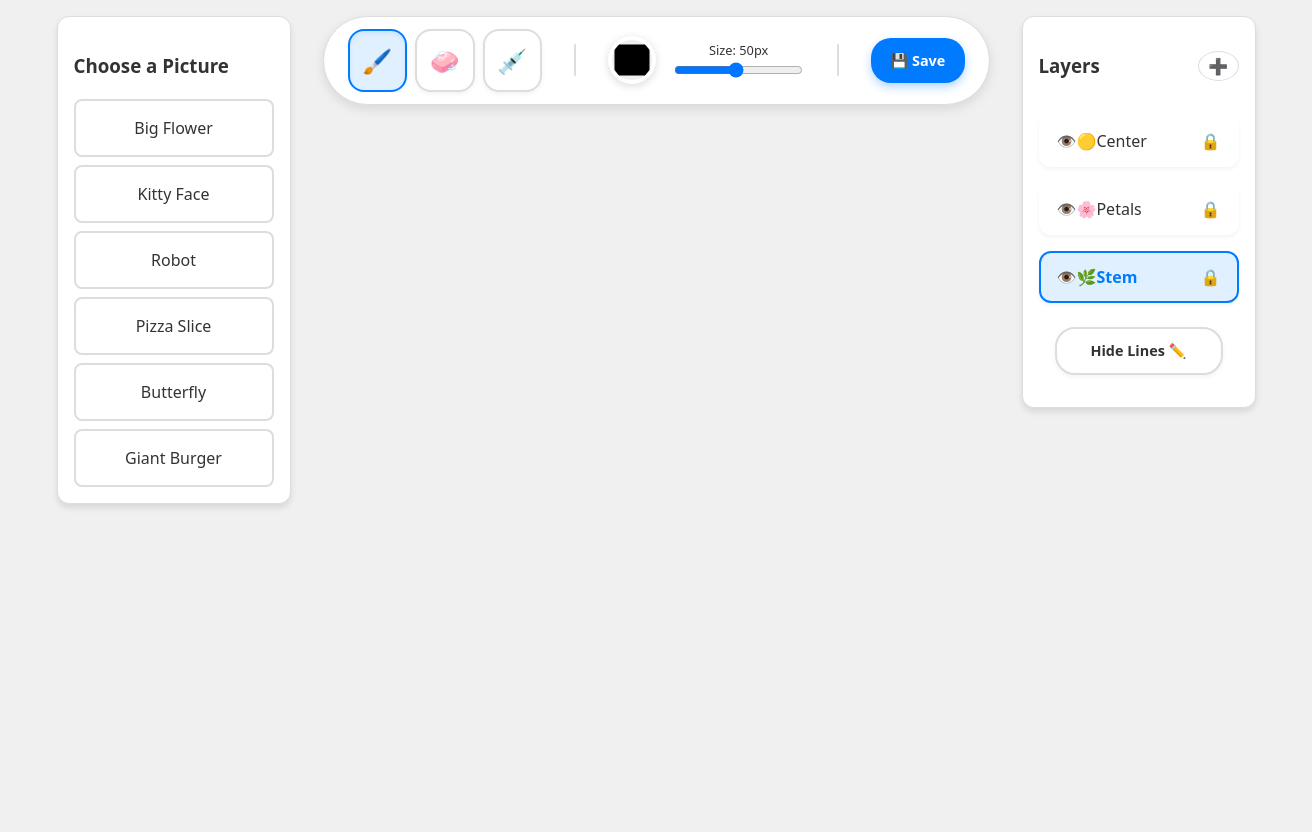
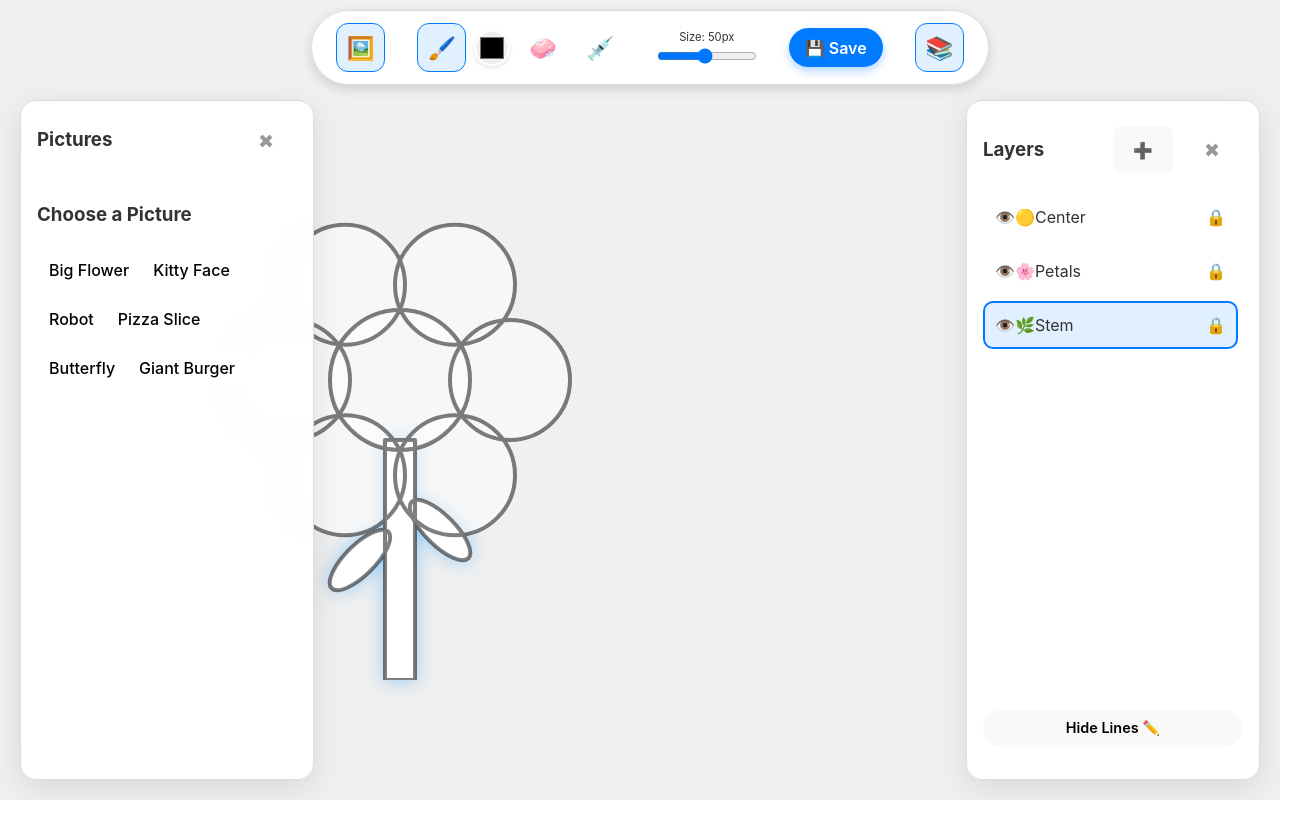
Before and after one commit to swirllyman/SmartColoringBook, a React (Vite) app: page / in a window 1280 px wide. Shown: the whole page, 1312 px wide, since content can reach past the window. After the commit the page ends 800 px from the top, so only its background shows below. Built offline with nearby package versions, Linux system fonts and the light colour scheme.

Commit message:
Feat: Floating Panels UI with Toggle Buttons

```diff
--- a/src/App.css
+++ b/src/App.css
@@ -1,6 +1,6 @@
 :root {
   --bg-color: #f0f0f0;
-  --panel-bg: #ffffff;
+  --panel-bg: rgba(255, 255, 255, 0.95);
   --text-color: #333333;
   --border-color: #ddd;
   --button-bg: #ffffff;
@@ -12,7 +12,7 @@
 @media (prefers-color-scheme: dark) {
   :root {
     --bg-color: #1a1a1a;
-    --panel-bg: #2d2d2d;
+    --panel-bg: rgba(45, 45, 45, 0.95);
     --text-color: #e0e0e0;
     --border-color: #444;
     --button-bg: #363636;
@@ -22,271 +22,306 @@
   }
 }
 
-.app-container {
-  display: flex;
-  flex-direction: row;
-  align-items: flex-start;
-  justify-content: center;
-  height: 100vh;
-  width: 100vw;
+html,
+body {
+  margin: 0;
+  padding: 0;
+  height: 100%;
   overflow: hidden;
-  gap: 2rem;
+  /* Prevent scrolling */
+  font-family: 'Inter', system-ui, -apple-system, sans-serif;
   background-color: var(--bg-color);
   color: var(--text-color);
-  padding: 1rem;
 }
 
-.center-panel {
+.app-container {
+  position: relative;
+  width: 100vw;
+  height: 100vh;
+  overflow: hidden;
+  background-color: var(--bg-color);
+}
+
+/* --- TOOLBAR --- */
+.toolbar-container {
+  position: absolute;
+  top: 0;
+  left: 0;
+  width: 100%;
+  z-index: 3000;
+  pointer-events: none;
+  /* Let clicks pass through empty space */
   display: flex;
-  flex-direction: column;
-  align-items: center;
-  gap: 1rem;
+  justify-content: center;
+  padding: 10px;
 }
 
 .toolbar-top {
+  pointer-events: auto;
   display: flex;
   gap: 1rem;
   padding: 0.75rem 1.5rem;
   background: var(--panel-bg);
+  backdrop-filter: blur(10px);
   border-radius: 50px;
-  box-shadow: 0 4px 12px rgba(0, 0, 0, 0.1);
+  box-shadow: 0 4px 12px rgba(0, 0, 0, 0.15);
   align-items: center;
-  flex-wrap: wrap;
+  flex-wrap: nowrap;
+  /* Keep single line */
   border: 1px solid var(--border-color);
+  max-width: 95vw;
+  overflow-x: auto;
 }
 
 .tool-group {
   display: flex;
   gap: 0.5rem;
+  align-items: center;
+}
+
+/* --- WORKSPACE & CANVAS --- */
+.main-workspace {
+  position: absolute;
+  top: 0;
+  left: 0;
+  width: 100%;
+  height: 100%;
+  padding-top: 80px;
+  /* Space for toolbar */
+  box-sizing: border-box;
+  display: flex;
+  align-items: center;
+  justify-content: center;
+  z-index: 1;
+  /* Below panels */
+}
+
+.canvas-stack {
+  position: relative;
+  width: 100%;
+  height: 100%;
+  /* Fill available space */
+  max-width: 100%;
+  max-height: 100%;
+  /* Canvas itself will be contained */
+}
+
+.layer-wrapper {
+  position: absolute;
+  top: 0;
+  left: 0;
+  width: 100%;
+  height: 100%;
+  pointer-events: none;
+  transition: all 0.4s cubic-bezier(0.4, 0, 0.2, 1);
+  display: flex;
+  align-items: center;
+  justify-content: center;
+}
+
+.layer-wrapper canvas {
+  max-width: 100%;
+  max-height: 100%;
+  object-fit: contain;
+  /* Maintain aspect ratio */
+}
+
+/* Focus Mode: Dim Inactive */
+.canvas-stack.focus-mode .layer-wrapper:not(.active) {
+  opacity: 0.5;
+  filter: grayscale(100%);
+}
+
+.layer-wrapper.active {
+  filter: drop-shadow(0 0 10px rgba(33, 150, 243, 0.5));
+}
+
+.layer-wrapper.active canvas {
+  pointer-events: auto;
+}
+
+
+/* --- FLOATING PANELS --- */
+.floating-panel {
+  position: absolute;
+  top: 100px;
+  /* Below toolbar */
+  bottom: 20px;
+  width: 260px;
+  background: var(--panel-bg);
+  backdrop-filter: blur(12px);
+  border: 1px solid var(--border-color);
+  border-radius: 16px;
+  box-shadow: 0 8px 32px rgba(0, 0, 0, 0.1);
+  z-index: 2000;
+  /* Above canvas */
+  display: flex;
+  flex-direction: column;
+  padding: 1rem;
+  overflow: hidden;
+  transition: transform 0.3s ease, opacity 0.3s ease;
+}
+
+.panel-title {
+  margin-top: 0;
+  display: flex;
+  justify-content: space-between;
+  align-items: center;
+}
+
+.close-btn {
+  background: none;
+  border: none;
+  font-size: 1.2rem;
+  cursor: pointer;
+  color: var(--text-color);
+  opacity: 0.5;
+}
+
+.close-btn:hover {
+  opacity: 1;
+}
+
+.left-panel {
+  left: 20px;
+}
+
+.right-panel {
+  right: 20px;
+}
+
+/* Mobile Overrides */
+@media (max-width: 900px) {
+  .floating-panel {
+    /* Mobile: Center floating panel or make full width? */
+    /* Let's make them "Cards" that float in center or mostly fill screen */
+    top: 90px;
+    left: 50%;
+    transform: translateX(-50%);
+    width: 90%;
+    max-width: 350px;
+    max-height: 70vh;
+    bottom: auto;
+    /* Allow auto height */
+  }
+
+  .left-panel {
+    left: 50%;
+  }
+
+  .right-panel {
+    left: 50%;
+    right: auto;
+  }
+}
+
+
+/* --- COMPONENTS --- */
+.Divider {
+  width: 1px;
+  height: 24px;
+  background: var(--border-color);
+  margin: 0 8px;
 }
 
 .tool-btn {
-  font-size: 1.5rem;
-  padding: 0.8rem;
-  border: 2px solid var(--border-color);
-  /* Better contrast border */
-  border-radius: 16px;
-  /* A bit rounder */
-  background: var(--button-bg);
+  font-size: 1.4rem;
+  padding: 0.6rem;
+  border: 1px solid transparent;
+  border-radius: 12px;
+  background: transparent;
   color: var(--text-color);
   cursor: pointer;
-  transition: all 0.2s cubic-bezier(0.4, 0, 0.2, 1);
-  box-shadow: 0 2px 5px rgba(0, 0, 0, 0.05);
-  /* Soft depth */
+  transition: all 0.2s;
 }
 
 .tool-btn:hover {
-  background-color: var(--button-hover);
-  transform: translateY(-2px);
-  box-shadow: 0 4px 8px rgba(0, 0, 0, 0.1);
-  border-color: #888;
+  background: var(--button-hover);
 }
 
 .tool-btn.active {
-  background-color: var(--highlight-bg);
+  background: var(--highlight-bg);
   border-color: var(--primary-color);
   color: var(--primary-color);
-  box-shadow: inset 0 2px 4px rgba(0, 123, 255, 0.1);
-}
-
-.divider {
-  width: 2px;
-  height: 32px;
-  background-color: var(--border-color);
-  margin: 0 1rem;
-  border-radius: 1px;
 }
 
 .color-picker {
-  width: 48px;
-  height: 48px;
-  padding: 0;
-  border: 4px solid white;
-  box-shadow: 0 2px 8px rgba(0, 0, 0, 0.15);
+  width: 36px;
+  height: 36px;
+  border: 2px solid white;
   border-radius: 50%;
+  box-shadow: 0 2px 4px rgba(0, 0, 0, 0.1);
   cursor: pointer;
-  overflow: hidden;
-  transition: transform 0.2s;
-}
-
-.color-picker:hover {
-  transform: scale(1.1);
 }
 
 .size-slider {
   display: flex;
   flex-direction: column;
   align-items: center;
-  font-size: 0.8rem;
+  font-size: 0.7rem;
+  width: 100px;
+}
+
+.size-slider input {
+  width: 100%;
 }
 
 .action-btn {
-  padding: 0.8rem 1.2rem;
+  padding: 0.6rem 1rem;
   border-radius: 20px;
-  border: 2px solid var(--border-color);
-  background: var(--button-bg);
+  border: none;
+  font-weight: 600;
   cursor: pointer;
-  font-weight: 700;
-  font-size: 0.9rem;
-  color: var(--text-color);
-  transition: all 0.2s;
-  box-shadow: 0 2px 5px rgba(0, 0, 0, 0.05);
-}
-
-.action-btn:hover {
-  background: var(--button-hover);
-  border-color: #888;
-  transform: translateY(-1px);
 }
 
 .action-btn.primary {
-  background-color: var(--primary-color);
+  background: var(--primary-color);
   color: white;
-  border: none;
   box-shadow: 0 4px 10px rgba(0, 123, 255, 0.3);
 }
 
-.action-btn.primary:hover {
-  filter: brightness(1.1);
-  box-shadow: 0 6px 14px rgba(0, 123, 255, 0.4);
-}
-
-.main-workspace {
-  display: flex;
-  gap: 1rem;
-  align-items: flex-start;
-}
-
-.canvas-stack {
-  position: relative;
-  width: 100%;
-  max-width: 800px;
-  aspect-ratio: 4/3;
-  /* height auto to respect aspect ratio, but max-height to fit viewport if needed */
-  background: white;
-  /* Always white canvas even in dark mode */
-  border-radius: 12px;
-  box-shadow: 0 4px 6px rgba(0, 0, 0, 0.1);
-  overflow: hidden;
-  cursor: crosshair;
-  margin: 0 auto;
-  /* Center it */
-}
-
-/* Ensure canvas element scales */
-.layer-wrapper canvas {
-  width: 100%;
-  height: 100%;
-  object-fit: contain;
-  display: block;
-}
-
-/*
-   FOCUS MODE:
-   Highlight active layer, dim others.
-*/
-.layer-wrapper {
-  position: absolute;
-  top: 0;
-  left: 0;
-  width: 100%;
-  /* Stronger colored drop shadow to indicate selection clearly */
-  filter: drop-shadow(0 0 8px #2196f3) drop-shadow(0 0 16px rgba(33, 150, 243, 0.4));
-  z-index: 1000 !important;
-  /* Visual pop */
-}
-
-.layers-panel {
-  width: 200px;
-  background: var(--panel-bg);
-  padding: 1rem;
-  border-radius: 12px;
-  border: 1px solid var(--border-color);
-  box-shadow: 0 4px 6px rgba(0, 0, 0, 0.1);
+/* Lists */
+.layers-list,
+.template-grid {
+  overflow-y: auto;
+  flex: 1;
+  padding-right: 5px;
+  /* Scrollbar space */
 }
 
 .layers-header {
   display: flex;
   justify-content: space-between;
   align-items: center;
-  margin-bottom: 1rem;
-}
-
-.mini-btn {
-  background: var(--button-bg);
-  border: 1px solid var(--border-color);
-  border-radius: 50%;
-  width: 30px;
-  height: 30px;
-  display: flex;
-  align-items: center;
-  justify-content: center;
-  cursor: pointer;
-  font-size: 1rem;
-  transition: all 0.2s;
-  color: var(--text-color);
-}
-
-.mini-btn:hover {
-  background: var(--button-hover);
-  transform: scale(1.1);
-}
-
-.layers-list {
-  display: flex;
-  flex-direction: column;
-  gap: 0.5rem;
+  margin-bottom: 10px;
 }
 
 .layer-item {
   display: flex;
   align-items: center;
-  padding: 0.75rem 1rem;
-  background: white;
-  border-radius: 12px;
-  margin-bottom: 0.5rem;
+  padding: 10px;
+  background: var(--button-bg);
+  border-radius: 10px;
+  margin-bottom: 6px;
   cursor: pointer;
-  transition: all 0.2s ease;
   border: 2px solid transparent;
-  box-shadow: 0 2px 4px rgba(0, 0, 0, 0.05);
-  user-select: none;
-  background: var(--button-bg);
 }
 
 .layer-item.selected {
   border-color: var(--primary-color);
-  background-color: var(--highlight-bg);
-  color: var(--primary-color);
-  font-weight: bold;
-}
-
-.template-selector {
-  background: var(--panel-bg);
-  padding: 1rem;
-  border-radius: 12px;
-  border: 1px solid var(--border-color);
-  box-shadow: 0 4px 6px rgba(0, 0, 0, 0.1);
-  min-width: 200px;
-}
-
-.template-grid {
-  display: flex;
-  flex-direction: column;
-  gap: 0.5rem;
+  background: var(--highlight-bg);
 }
 
 .template-card {
-  padding: 1rem;
-  border: 2px solid var(--border-color);
+  padding: 10px;
   background: var(--button-bg);
   border-radius: 8px;
+  margin-bottom: 5px;
   cursor: pointer;
-  font-size: 1rem;
-  transition: all 0.2s;
-  color: var(--text-color);
+  border: 2px solid transparent;
+  text-align: center;
 }
 
 .template-card:hover {
   border-color: var(--primary-color);
-  background-color: var(--highlight-bg);
 }
--- a/src/App.tsx
+++ b/src/App.tsx
@@ -17,6 +17,11 @@ function App() {
   const [color, setColor] = useState('#000000');
   const [brushSize, setBrushSize] = useState(50);
   const [tool, setTool] = useState<'brush' | 'eraser' | 'eyedropper'>('brush');
+
+  // UI State - Floating Panels
+  // Default: Open on PC (width > 900), Closed on Mobile
+  const [showTemplates, setShowTemplates] = useState(window.innerWidth > 900);
+  const [showLayers, setShowLayers] = useState(window.innerWidth > 900);
 
   // Load default template on start
   useEffect(() => {
@@ -39,11 +44,19 @@ function App() {
     setActiveLayerId(firstSelectable?.id || '');
     setLoadedTemplate(template);
     initializedRefs.current.clear();
+
+    // On mobile, auto-close template picker after selection to show canvas
+    if (window.innerWidth <= 900) {
+      setShowTemplates(false);
+    }
   };
 
+  // Safe Draw Effect (with timeout for DOM readiness)
   useEffect(() => {
     if (!loadedTemplate) return;
 
+    // Small delay to ensure DOM + Canvas elements are fully rendered/sized
+    const timer = setTimeout(() => {
       layers.forEach((layer, index) => {
         if (initializedRefs.current.has(layer.id)) return;
 
@@ -60,6 +73,9 @@ function App() {
           }
         }
       });
+    }, 100);
+
+    return () => clearTimeout(timer);
   }, [layers, loadedTemplate]);
 
   const addLayer = () => {
@@ -120,8 +136,6 @@ function App() {
   const handleCanvasClick = (e: React.MouseEvent<HTMLDivElement>) => {
     const rect = e.currentTarget.getBoundingClientRect();
     // Logic for Scaling:
-    // The canvas stack might be visually smaller than 800x600.
-    // logical size is fixed 800x600.
     const scaleX = 800 / rect.width;
     const scaleY = 600 / rect.height;
 
@@ -130,13 +144,10 @@ function App() {
 
     // EYEDROPPER LOGIC
     if (tool === 'eyedropper') {
-      // Scan layers top DOWN to find the first visible pixel
-      // We actually need z-index sorted layers
       const sortedLayers = [...layers].sort((a, b) => (a.zIndex ?? 0) - (b.zIndex ?? 0)).reverse();
 
       for (const layer of sortedLayers) {
         if (!layer.visible) continue;
-        // We need to find the DOM index. original layers array index.
         const index = layers.findIndex(l => l.id === layer.id);
         if (index === -1) continue;
 
@@ -148,17 +159,16 @@ function App() {
 
         try {
           const pixel = ctx.getImageData(x, y, 1, 1).data;
-          if (pixel[3] > 0) { // Not transparent
+          if (pixel[3] > 0) {
             const hexColor = `#${toHex(pixel[0])}${toHex(pixel[1])}${toHex(pixel[2])}`;
             setColor(hexColor);
-            setTool('brush'); // Auto switch back
+            setTool('brush');
             return;
           }
         } catch (e) {
           console.error(e);
         }
       }
-      // If nothing hit (background), usually white
       setColor('#ffffff');
       setTool('brush');
       return;
@@ -189,11 +199,9 @@ function App() {
 
   return (
     <div className="app-container">
-      <div className="left-panel">
-        <TemplateSelector onSelect={loadTemplate} />
-      </div>
 
-      <div className="center-panel">
+      {/* 1. TOP TOOLBAR (Always Visible) */}
+      <div className="toolbar-container">
         <Toolbar
           color={color}
           setColor={setColor}
@@ -202,8 +210,14 @@ function App() {
           tool={tool}
           setTool={setTool}
           onSave={handleSave}
+          showTemplates={showTemplates}
+          setShowTemplates={setShowTemplates}
+          showLayers={showLayers}
+          setShowLayers={setShowLayers}
         />
+      </div>
 
+      {/* 2. MAIN WORKSPACE (Canvas) */}
       <div className="main-workspace">
         <div
           className={`canvas-stack ${activeLayerId ? 'focus-mode' : ''}`}
@@ -221,7 +235,7 @@ function App() {
                 height={600}
                 color={layer.id === activeLayerId ? color : 'transparent'}
                 lineWidth={brushSize}
-                  tool={tool === 'eyedropper' ? undefined : tool} // Disable drawing when picking
+                tool={tool === 'eyedropper' ? undefined : tool}
                 lockAlpha={layer.lockAlpha ?? false}
                 className="drawing-layer"
                 disabled={layer.id !== activeLayerId || layer.locked || tool === 'eyedropper'}
@@ -230,14 +244,28 @@ function App() {
           ))}
         </div>
       </div>
+
+      {/* 3. FLOATING PANELS */}
+
+      {/* Left Panel: Templates */}
+      {showTemplates && (
+        <div className="floating-panel left-panel">
+          <h3 className="panel-title">Pictures <button className="close-btn" onClick={() => setShowTemplates(false)}>✖</button></h3>
+          <TemplateSelector onSelect={loadTemplate} />
+        </div>
+      )}
+
+      {/* Right Panel: Layers */}
+      {showLayers && (
+        <div className="floating-panel right-panel">
+          <div className="layers-header">
+            <h3>Layers</h3>
+            <div style={{ display: 'flex', gap: '8px' }}>
+              <button onClick={addLayer} className="mini-btn" title="Add Layer">➕</button>
+              <button className="close-btn" onClick={() => setShowLayers(false)}>✖</button>
+            </div>
           </div>
 
-      <div className="right-panel">
-        <div className="layers-panel">
-          <div className="layers-header">
-            <h3>Layers</h3>
-            <button onClick={addLayer} className="mini-btn" title="Add Layer">➕</button>
-          </div>
           <div className="layers-list">
             {[...layers]
               .sort((a, b) => (a.zIndex ?? 0) - (b.zIndex ?? 0))
@@ -256,12 +284,11 @@ function App() {
                   <span className="layer-icon">{layer.icon || '📄'}</span>
                   <span className="layer-name">{layer.name}</span>
 
-                  {/* ALPHA LOCK TOGGLE */}
                   {!layer.locked && (
                     <span
                       onClick={(e) => toggleAlphaLock(layer.id, e)}
                       className={`action-icon ${layer.lockAlpha ? 'active' : ''}`}
-                      title={layer.lockAlpha ? "Alpha Locked (Click to Unlock)" : "Alpha Unlocked (Click to Lock)"}
+                      title={layer.lockAlpha ? "Alpha Locked" : "Alpha Unlocked"}
                       style={{ marginLeft: 'auto', opacity: layer.lockAlpha ? 1 : 0.3, cursor: 'pointer' }}
                     >
                       {layer.lockAlpha ? '🔒' : '🔓'}
@@ -272,7 +299,7 @@ function App() {
                 </div>
               ))}
           </div>
-          <div style={{ padding: '1rem' }}>
+          <div style={{ padding: '1rem 0' }}>
             <button
               className="action-btn secondary"
               style={{ width: '100%', fontSize: '0.9rem' }}
@@ -285,7 +312,8 @@ function App() {
             </button>
           </div>
         </div>
-      </div>
+      )}
+
     </div>
   );
 }
--- a/src/components/Toolbar.tsx
+++ b/src/components/Toolbar.tsx
@@ -6,16 +6,34 @@ interface ToolbarProps {
     tool: 'brush' | 'eraser' | 'eyedropper';
     setTool: (tool: 'brush' | 'eraser' | 'eyedropper') => void;
     onSave: () => void;
+    showTemplates: boolean;
+    setShowTemplates: (show: boolean) => void;
+    showLayers: boolean;
+    setShowLayers: (show: boolean) => void;
 }
 
 export const Toolbar = ({
     color, setColor,
     brushSize, setBrushSize,
     tool, setTool,
-    onSave
+    onSave,
+    showTemplates, setShowTemplates,
+    showLayers, setShowLayers
 }: ToolbarProps) => {
     return (
         <div className="toolbar-top">
+            <div className="tool-group">
+                <button
+                    className={`tool-btn ${showTemplates ? 'active' : ''}`}
+                    onClick={() => setShowTemplates(!showTemplates)}
+                    title="Templates"
+                >
+                    🖼️
+                </button>
+            </div>
+
+            <div className="divider" />
+
             <div className="tool-group">
                 <button
                     className={`tool-btn ${tool === 'brush' ? 'active' : ''}`}
@@ -24,6 +42,18 @@ export const Toolbar = ({
                 >
                     🖌️
                 </button>
+                <div className="color-picker-wrapper">
+                    <input
+                        type="color"
+                        value={color}
+                        onChange={(e) => {
+                            setColor(e.target.value);
+                            setTool('brush'); // Auto-switch to brush on color pick
+                        }}
+                        className="color-picker"
+                        title="Choose Color"
+                    />
+                </div>
                 <button
                     className={`tool-btn ${tool === 'eraser' ? 'active' : ''}`}
                     onClick={() => setTool('eraser')}
@@ -42,17 +72,7 @@ export const Toolbar = ({
 
             <div className="divider" />
 
-            <input
-                type="color"
-                value={color}
-                onChange={(e) => {
-                    setColor(e.target.value);
-                    setTool('brush'); // Auto-switch to brush on color pick
-                }}
-                title="Brush Color"
-                className="color-picker"
-            />
-
+            {/* Size Slider */}
             <div className="size-slider">
                 <span>Size: {brushSize}px</span>
                 <input
@@ -70,6 +90,18 @@ export const Toolbar = ({
             <button onClick={onSave} className="action-btn primary" title="Save Image">
                 💾 Save
             </button>
+
+            <div className="divider" />
+
+            <div className="tool-group">
+                <button
+                    className={`tool-btn ${showLayers ? 'active' : ''}`}
+                    onClick={() => setShowLayers(!showLayers)}
+                    title="Layers"
+                >
+                    📚
+                </button>
+            </div>
         </div>
     );
 };
```
Lines whose indentation alone changed are shown as unchanged.
